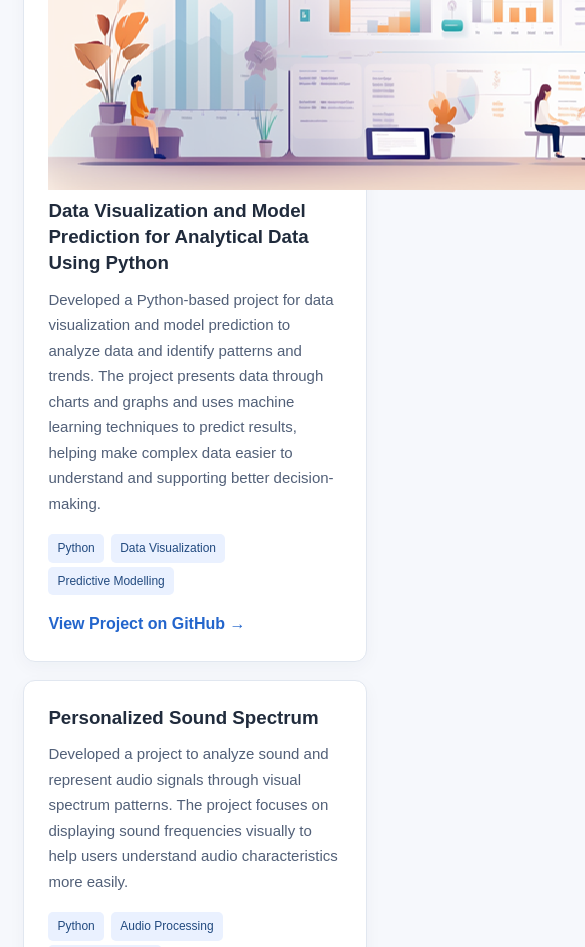
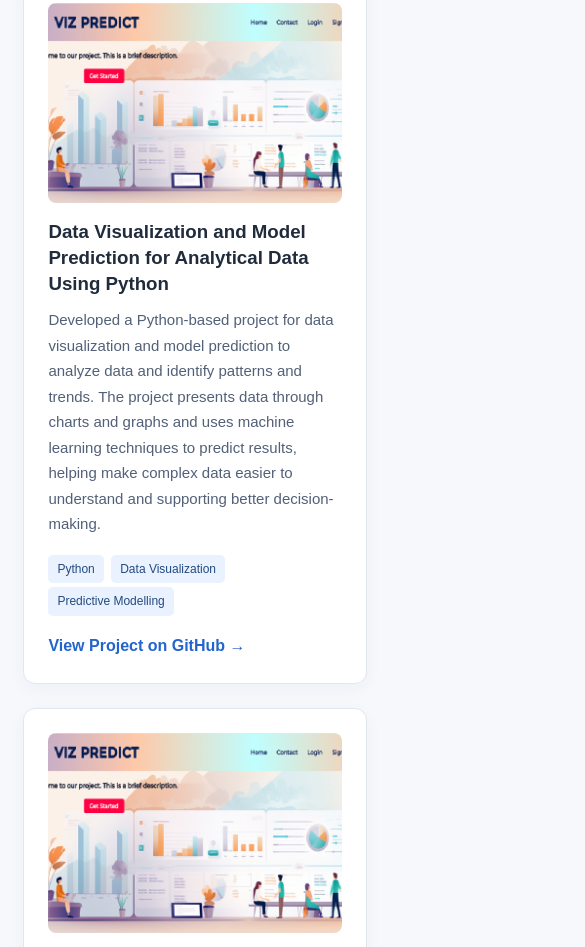
Before and after one commit to rupa-17/Portfolio, a plain HTML site: page index.html in a window 390 px wide. Shown: the part 3413-4360 px from the top of the page, 585 px wide, since content can reach past the window. Drawn offline with Linux system fonts and the light colour scheme.

Commit message:
Update index.html

```diff
--- a/index.html
+++ b/index.html
@@ -110,12 +110,21 @@
       color: #526078;
     }
 
-    .skills,
-    .projects {
+    /* Skills layout */
+    .skills {
       display: grid;
       grid-template-columns: repeat(auto-fit, minmax(min(100%, 280px), 1fr));
       gap: 18px;
       margin-top: 24px;
+    }
+
+    /* Projects layout: two cards above, third centered below */
+    .projects {
+      display: grid;
+      grid-template-columns: repeat(2, minmax(0, 1fr));
+      gap: 24px;
+      margin-top: 24px;
+      align-items: stretch;
     }
 
     .skill,
@@ -128,6 +137,45 @@
       min-width: 0;
     }
 
+    /* Equal-height project cards */
+    .project {
+      display: flex;
+      flex-direction: column;
+      height: 100%;
+    }
+
+    /* Consistent screenshot dimensions */
+    .project-image,
+    .project-image-placeholder {
+      display: block;
+      width: 100%;
+      height: 220px;
+      object-fit: cover;
+      object-position: center;
+      border-radius: 8px;
+      margin-bottom: 16px;
+    }
+
+    /* Placeholder until the third screenshot is available */
+    .project-image-placeholder {
+      display: flex;
+      align-items: center;
+      justify-content: center;
+      padding: 16px;
+      background: #eef3fb;
+      color: #526078;
+      text-align: center;
+      border: 1px dashed #bdcbe0;
+      object-fit: contain;
+    }
+
+    /* Center the third project card */
+    .project:nth-child(3) {
+      grid-column: 1 / -1;
+      justify-self: center;
+      width: calc(50% - 12px);
+    }
+
     .skill h3,
     .project h3 {
       margin-bottom: 10px;
@@ -137,18 +185,6 @@
     .project p {
       color: #526078;
       font-size: 15px;
-    }
-
-    .project a {
-      display: inline-block;
-      margin-top: 15px;
-      color: #2365cc;
-      font-weight: bold;
-      text-decoration: none;
-    }
-
-    .project a:hover {
-      text-decoration: underline;
     }
 
     .tags {
@@ -163,6 +199,21 @@
       padding: 4px 9px;
       margin: 4px 3px 0 0;
       font-size: 12px;
+    }
+
+    /* Keep project links aligned at the bottom */
+    .project > a {
+      display: inline-block;
+      margin-top: auto;
+      padding-top: 16px;
+      color: #2365cc;
+      font-weight: bold;
+      text-decoration: none;
+      align-self: flex-start;
+    }
+
+    .project > a:hover {
+      text-decoration: underline;
     }
 
     #contact {
@@ -180,6 +231,23 @@
       text-align: center;
       padding: 22px;
       font-size: 14px;
+    }
+
+    /* Mobile and tablet layout */
+    @media (max-width: 700px) {
+      .projects {
+        grid-template-columns: 1fr;
+      }
+
+      .project:nth-child(3) {
+        grid-column: auto;
+        width: 100%;
+      }
+
+      .project-image,
+      .project-image-placeholder {
+        height: 200px;
+      }
     }
 
     @media (max-width: 600px) {
@@ -214,6 +282,7 @@
 
   <main>
 
+    <!-- Hero section -->
     <div class="hero">
       <p class="tag">COMPUTER SCIENCE AND ENGINEERING GRADUATE</p>
 
@@ -233,6 +302,7 @@
       <a class="btn secondary" href="#contact">Contact Me</a>
     </div>
 
+    <!-- About section -->
     <section id="about">
       <h2>About Me</h2>
 
@@ -253,6 +323,7 @@
       </p>
     </section>
 
+    <!-- Skills section -->
     <section id="skills">
       <h2>Technical Skills</h2>
 
@@ -295,6 +366,7 @@
       </div>
     </section>
 
+    <!-- Projects section -->
     <section id="projects">
       <h2>My Projects</h2>
 
@@ -304,7 +376,14 @@
 
       <div class="projects">
 
+        <!-- Project 1 -->
         <div class="project">
+          <img
+            src="Face recognition.png"
+            alt="AI-Based Facial Recognition project screenshot"
+            class="project-image"
+          >
+
           <h3>AI-Based Facial Recognition for Smart Access Control and Identity Validation</h3>
 
           <p>
@@ -331,9 +410,13 @@
           </a>
         </div>
 
+        <!-- Project 2 -->
         <div class="project">
-
-          <img src="Home.png" alt="Project screenshot" class="project-image">
+          <img
+            src="Home.png"
+            alt="Data Visualization and Model Prediction project screenshot"
+            class="project-image"
+          >
 
           <h3>Data Visualization and Model Prediction for Analytical Data Using Python</h3>
 
@@ -360,7 +443,15 @@
           </a>
         </div>
 
+
+<!-- Project 3 -->
 <div class="project">
+  <img
+    src="MUsicimage.png"
+    alt="Personalized Sound Spectrum project screenshot"
+    class="project-image"
+  >
+
   <h3>Personalized Sound Spectrum</h3>
 
   <p>
@@ -384,9 +475,11 @@
   </a>
 </div>
 
+
       </div>
     </section>
 
+    <!-- Resume section -->
     <section id="Resume">
       <h2>My Resume</h2>
 
@@ -401,6 +494,7 @@
       </a>
     </section>
 
+    <!-- Contact section -->
     <section id="contact">
       <h2>Contact Me</h2>
 
```
Lines whose indentation alone changed are shown as unchanged.
